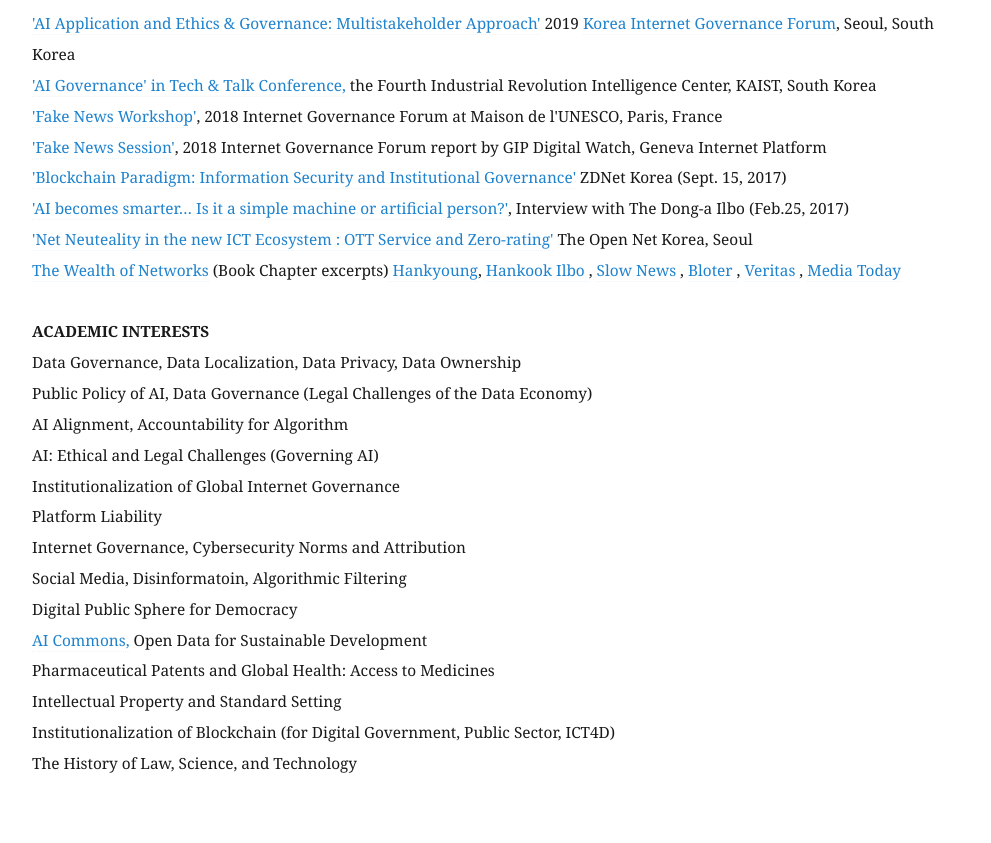
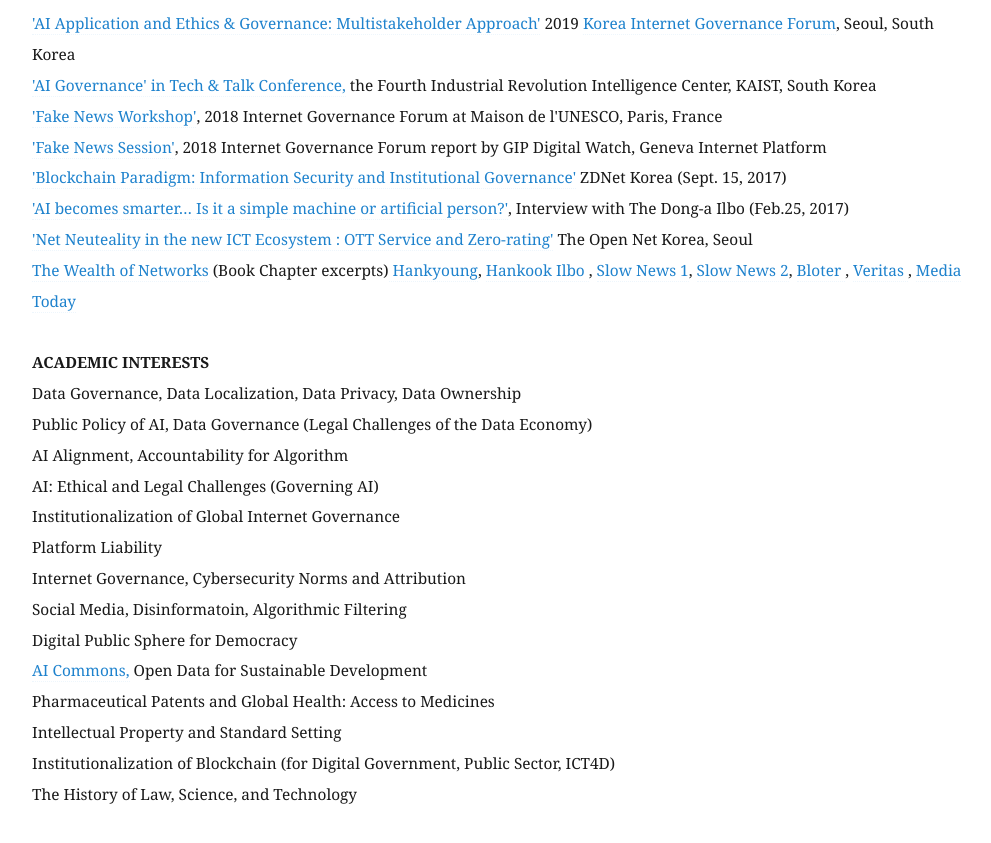
Before and after one commit to eunchangchoi/eunchangchoi.github.io, a Jekyll site: the page built from index.md, in a window 1280 px wide and 900 px high, scrolled down 2234 px. Shown: the top 843 px of the window, without its empty margins (68-1059 px from the left). Built offline with Jekyll 4.4.1, drawn with Linux system fonts in a browser that asks for light colours.

Commit message:
Update index.md

```diff
--- a/index.md
+++ b/index.md
@@ -40,7 +40,7 @@
 <a href="http://www.zdnet.co.kr/view/?no=20170915172456&from=Mobile">'Blockchain Paradigm: Information Security and Institutional Governance'</a> ZDNet Korea (Sept. 15, 2017)<br>
  <a href="www.donga.com/news/article/all/20170225/83056178/1">'AI becomes smarter… Is it a simple machine or artificial person?'</a>,  Interview with The Dong-a Ilbo (Feb.25, 2017)<br>
  <a href="https://opennet.or.kr/wp-content/uploads/2015/08/발표자료-Net-Neutrality-OTT-Zero-ratinghandout-2015812-.pdf"> 'Net Neuteality in the new ICT Ecosystem : OTT Service and Zero-rating'</a> The Open Net Korea, Seoul<br>
-  <a href="http://wealthofnetworks.kr"> The Wealth of Networks</a> (Book Chapter excerpts)<a href="http://https://www.hankyung.com/life/article/2015041693541"> Hankyoung</a>, <a href="http://https://www.hankookilbo.com/News/Read/201504171632164530"> Hankook Ilbo </a>, <a href="http://slownews.kr/50013"> Slow News </a>, <a href="http://www.bloter.net/archives/241128"> Bloter </a>, <a href="http://wwww.veritas-a.com/news/articleView.html?idxno=164861"> Veritas </a>, <a href="http://www.mediatoday.co.kr/news/articleView.html?idxno=125603"> Media Today</a>
+  <a href="http://wealthofnetworks.kr"> The Wealth of Networks</a> (Book Chapter excerpts)<a href="http://https://www.hankyung.com/life/article/2015041693541"> Hankyoung</a>, <a href="http://https://www.hankookilbo.com/News/Read/201504171632164530"> Hankook Ilbo </a>, <a href="http://slownews.kr/50013"> Slow News 1</a>, <a href="https://slownews.kr/50036"> Slow News 2</a>, <a href="http://www.bloter.net/archives/241128"> Bloter </a>, <a href="http://wwww.veritas-a.com/news/articleView.html?idxno=164861"> Veritas </a>, <a href="http://www.mediatoday.co.kr/news/articleView.html?idxno=125603"> Media Today</a>
     <br>
     <br>
   <strong> ACADEMIC INTERESTS </strong> <br>
```
